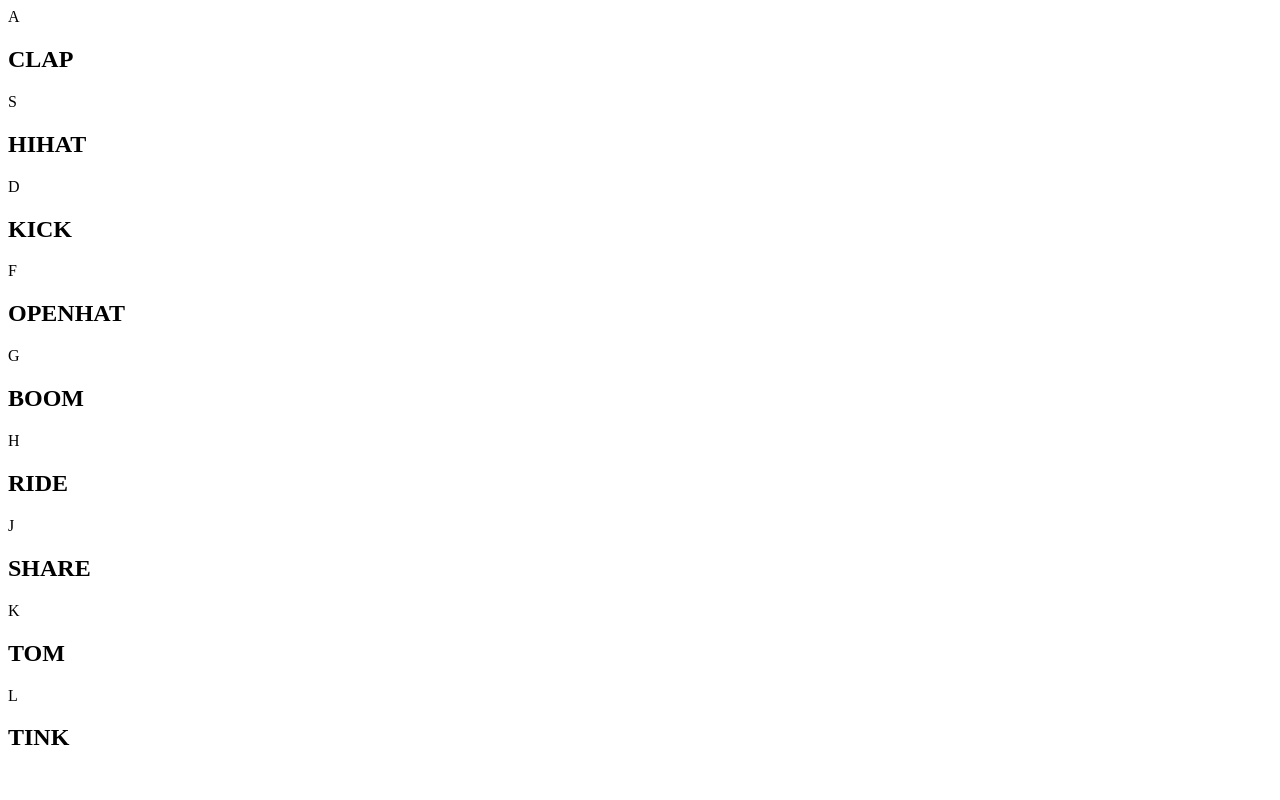
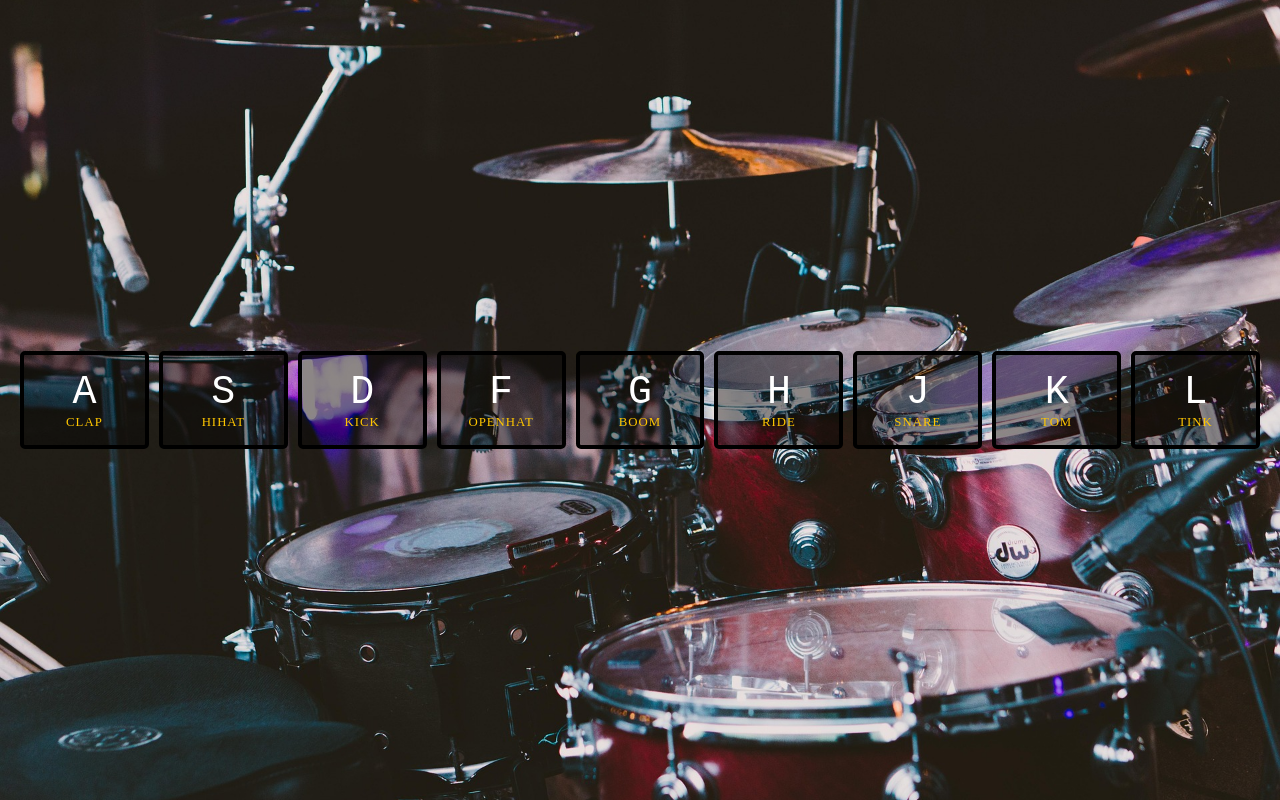
Before and after one commit to alfandres/JavaScript30, a plain HTML site: page drumKit/index.html in a window 1280 px wide. Drawn offline with Linux system fonts and the light colour scheme.

Commit message:
Proyecto DrumKit finalizado

```diff
--- a/drumKit/index.html
+++ b/drumKit/index.html
@@ -1,52 +1,151 @@
 <!DOCTYPE html>
 <html lang="en">
+
 <head>
     <meta charset="UTF-8">
     <meta name="viewport" content="width=device-width, initial-scale=1.0">
     <title>DrumKit</title>
     <style>
+        body {
+            margin: 0;
+            padding: 0;
+            width: 100%;
+            height: 100vh;
+            background: url(./assets/img/drum-background.jpg);
+            background-size: cover;
+            background-position: center;
+            color: white;
+            display: flex;
+            justify-content: center;
+            align-items: center;
+        }
 
+        kbd {
+            display: block;
+            font-size: 40px;
+        }
+
+        .container {
+            display: grid;
+            grid-template-columns: repeat(auto-fit, minmax(100px, 1fr));
+            gap: 10px;
+            width: 100%;
+            padding: 20px;
+            box-sizing: border-box;
+        }
+
+        .box {
+            border: 4px solid black;
+            border-radius: 5px;
+            padding: 15px;
+            transition: all .07s;
+            text-align: center;
+            box-sizing: border-box;
+            background: rgba(0, 0, 0, 0.4);
+            display: flex;
+            flex-direction: column;
+            justify-content: center;
+            align-items: center;
+        }
+
+        @media (max-width: 768px) {
+            .container {
+                grid-template-columns: repeat(auto-fit, minmax(80px, 1fr));
+            }
+        }
+
+        @media (max-width: 480px) {
+            .container {
+                grid-template-columns: repeat(auto-fit, minmax(60px, 1fr));
+            }
+        }
+
+        .sound {
+            font-size: 0.8rem;
+            text-transform: uppercase;
+            letter-spacing: 1px;
+            color: #ffc600;
+        }
+
+        .playing {
+            transform: scale(1.6);
+            border-color: #ffc600;
+            box-shadow: 0 0 10px #ffc600;
+        }
     </style>
-    <script src="./javaScript.js"></script>
 </head>
+
 <body>
-    <div class="keys">
-        <div data-key="65" class="key">
-            <span>A</span>
-            <h2>CLAP</h2>
+    <div class="container">
+        <div data-key="65" class="box">
+            <kbd>A</kbd>
+            <span class="sound">CLAP</span>
         </div>
-        <div data-key="83" class="key">
-            <span>S</span>
-            <h2>HIHAT</h2>
+        <div data-key="83" class="box">
+            <kbd>S</kbd>
+            <span class="sound">HIHAT</span>
         </div>
-        <div data-key="68" class="key">
-            <span>D</span>
-            <h2>KICK</h2>
+        <div data-key="68" class="box">
+            <kbd>D</kbd>
+            <span class="sound">KICK</span>
         </div>
-        <div data-key="70" class="key">
-            <span>F</span>
-            <h2>OPENHAT</h2>
+        <div data-key="70" class="box">
+            <kbd>F</kbd>
+            <span class="sound">OPENHAT</span>
         </div>
-        <div data-key="71" class="key">
-            <span>G</span>
-            <h2>BOOM</h2>
+        <div data-key="71" class="box">
+            <kbd>G</kbd>
+            <span class="sound">BOOM</span>
         </div>
-        <div data-key="72" class="key">
-            <span>H</span>
-            <h2>RIDE</h2>
+        <div data-key="72" class="box">
+            <kbd>H</kbd>
+            <span class="sound">RIDE</span>
         </div>
-        <div data-key="74" class="key">
-            <span>J</span>
-            <h2>SHARE</h2>
+        <div data-key="74" class="box">
+            <kbd>J</kbd>
+            <span class="sound">SNARE</span>
         </div>
-        <div data-key="75" class="key">
-            <span>K</span>
-            <h2>TOM</h2>
+        <div data-key="75" class="box">
+            <kbd>K</kbd>
+            <span class="sound">TOM</span>
         </div>
-        <div data-key="76" class="key">
-            <span>L</span>
-            <h2>TINK</h2>
+        <div data-key="76" class="box">
+            <kbd>L</kbd>
+            <span class="sound">TINK</span>
         </div>
     </div>
+
+    <audio data-key="65" src="./assets/auidio/clap.mp3"></audio>
+    <audio data-key="83" src="./assets/auidio/hihat.mp3"></audio>
+    <audio data-key="68" src="./assets/auidio/kick.mp3"></audio>
+    <audio data-key="76" src="./assets/auidio/openhat.mp3"></audio>
+    <audio data-key="70" src="./assets/auidio/boom.mp3"></audio>
+    <audio data-key="71" src="./assets/auidio/ride.mp3"></audio>
+    <audio data-key="72" src="./assets/auidio/snare.mp3"></audio>
+    <audio data-key="74" src="./assets/auidio/tom.mp3"></audio>
+    <audio data-key="75" src="./assets/auidio/tink.mp3"></audio>
+
+    <script>
+        function playSound(e) {
+            const audio = document.querySelector(`audio[data-key="${e.keyCode}"]`);
+            const key = document.querySelector(`.box[data-key="${e.keyCode}"]`);
+
+            if (!audio) return; //detiene la ejecucion de la funcion
+            audio.currentTime = 0; //retrocede al inicio
+            audio.play();
+            key.classList.add('playing');
+        }
+
+        function removeTransition(e) {
+            if (e.propertyName !== 'transform') {
+                this.classList.remove('playing');
+            }
+        }
+        const keys = document.querySelectorAll('.box');
+        keys.forEach(key => key.addEventListener('transitionend', removeTransition));
+
+        window.addEventListener('keydown', playSound);
+    </script>
 </body>
+
 </html>
```
Also changed, not shown: drumKit/assets/img/drum-background.jpg (added), drumKit/javaScript.js (deleted), 9 other files.
